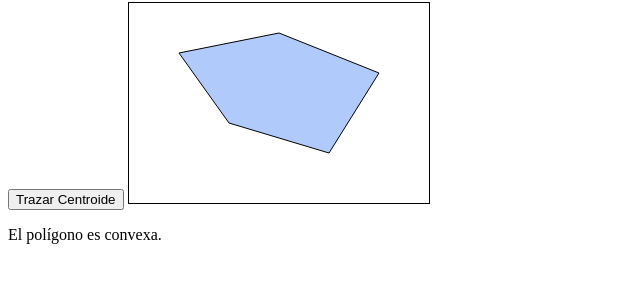
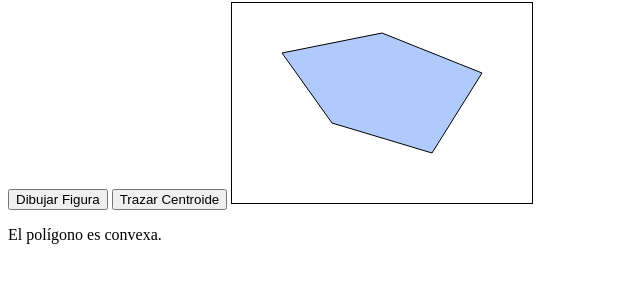
Before and after one commit to AnaMaa20/ICG-MUL-A-2024-2, a plain HTML site: page AC-03OCT/Rasterizado.html in a window 1280 px wide. Shown: the part 78-360 px from the top of the page, without its empty margins (0-640 px from the left). Drawn offline with Linux system fonts and the light colour scheme.

Commit message:
Update Rasterizado.html

```diff
--- a/AC-03OCT/Rasterizado.html
+++ b/AC-03OCT/Rasterizado.html
@@ -14,6 +14,7 @@
 </head>
 <body>
     <h1>Polígono Rasterizado</h1>
+    <button id="dibujar">Dibujar Figura</button>
     <button id="trazarCentroide">Trazar Centroide</button>
     <canvas id="canvas"></canvas>
     <p id="resultado"></p>
```
